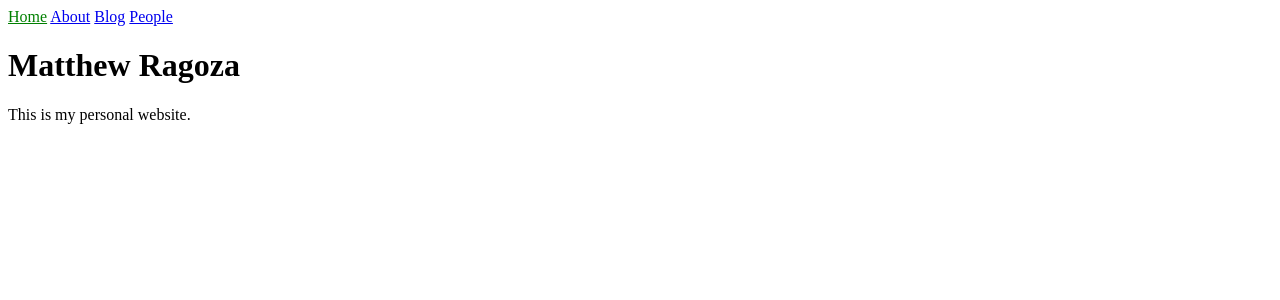
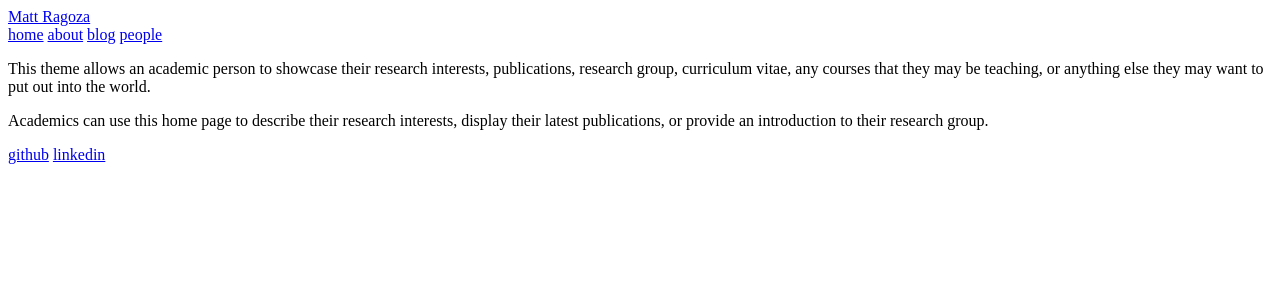
Before and after one commit to mattragoza/mattragoza.github.io, a Jekyll site: the page built from index.md, in a window 1280 px wide. Shown: the top 300 px of the page. Built offline with Jekyll 4.4.1, drawn with Linux system fonts in a browser that asks for light colours.

Commit message:
update header and footer

```diff
--- a/_config.yml
+++ b/_config.yml
@@ -1,3 +1,8 @@
+url: ""
+baseurl: ""
+title: "Matt Ragoza"
+description: "My personal website"
+
 collections:
   authors:
     output: true
--- /dev/null
+++ b/_includes/footer.html
@@ -0,0 +1,9 @@
+<footer>
+  <div>
+    <div>
+      {% for item in site.data.settings.social %}
+        <a href="{{ item.link }}">{{ item.name }}</a>
+      {% endfor %}
+    </div>
+  </div>
+</footer>
--- /dev/null
+++ b/_includes/head.html
@@ -0,0 +1,8 @@
+<head>
+  <meta name="viewport" content="width=device-width, initial-scale=1">
+  <meta charset="utf-8">
+  <title>{{ page.title }} | {{ site.title }}</title>
+  <link rel="stylesheet" href="/assets/css/styles.css">
+  {% feed_meta %}
+  {% seo %}
+</head>
--- /dev/null
+++ b/_includes/header.html
@@ -0,0 +1,12 @@
+<header>
+  <div>
+    <a href="/">
+      <span>{{ site.title }}</span>
+    </a>
+  </div>
+  <nav>
+    {% for item in site.data.settings.menu %}
+      <a href="{{ item.url }}">{{ item.name }}</a>
+    {% endfor %}
+  </nav>
+</header>
--- a/_includes/navigation.html
+++ /dev/null
@@ -1,5 +0,0 @@
-<nav>
-{% for item in site.data.navigation %}
-  <a href="{{ item.link }}" {% if item.link == page.url %}class="current"{% endif %}>{{ item.name }}</a>
-{% endfor %}
-</nav>
--- a/_layouts/default.html
+++ b/_layouts/default.html
@@ -1,14 +1,11 @@
-<!doctype html>
-<html>
-  <head>
-    <meta charset="utf-8">
-    <title>{{ page.title }}</title>
-    <link rel="stylesheet" href="/assets/css/styles.css">
-    {% feed_meta %}
-    {% seo %}
-  </head>
+<!DOCTYPE html>
+<html lang="en-US">
+  {% include head.html %}
   <body>
-    {% include navigation.html %}
-    {{ content }}
+    <div>
+      {% include header.html %}
+      {{ content }}
+      {% include footer.html %}
+    </div>
   </body>
 </html>
--- a/index.html
+++ /dev/null
@@ -1,6 +0,0 @@
----
-title: Home page
----
-<h1>Matthew Ragoza</h1>
-
-This is my personal website.
--- /dev/null
+++ b/index.md
@@ -0,0 +1,7 @@
+---
+title: "Home"
+---
+
+This theme allows an academic person to showcase their research interests, publications, research group, curriculum vitae, any courses that they may be teaching, or anything else they may want to put out into the world.
+
+Academics can use this home page to describe their research interests, display their latest publications, or provide an introduction to their research group.
```
Also changed, not shown: _data/navigation.yml (deleted, +0 -8 lines), _data/settings.yml (added, +9 -0 lines).
